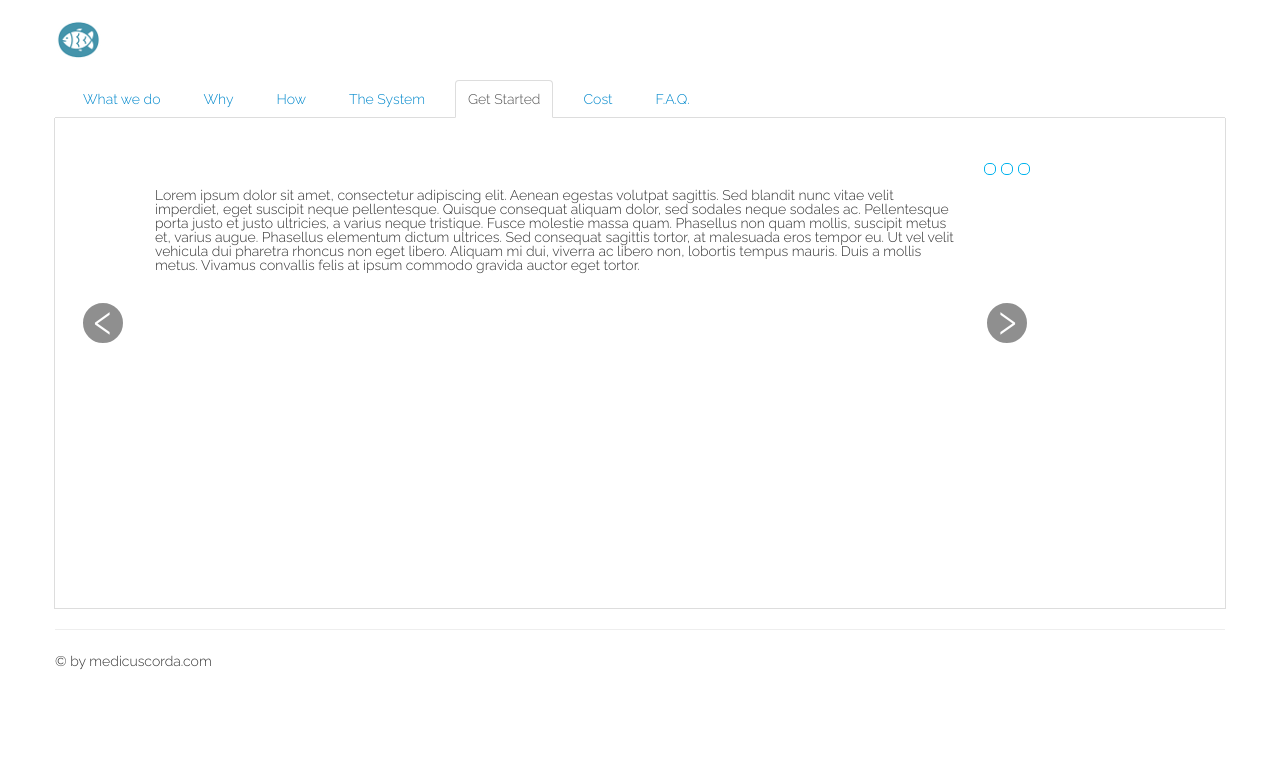
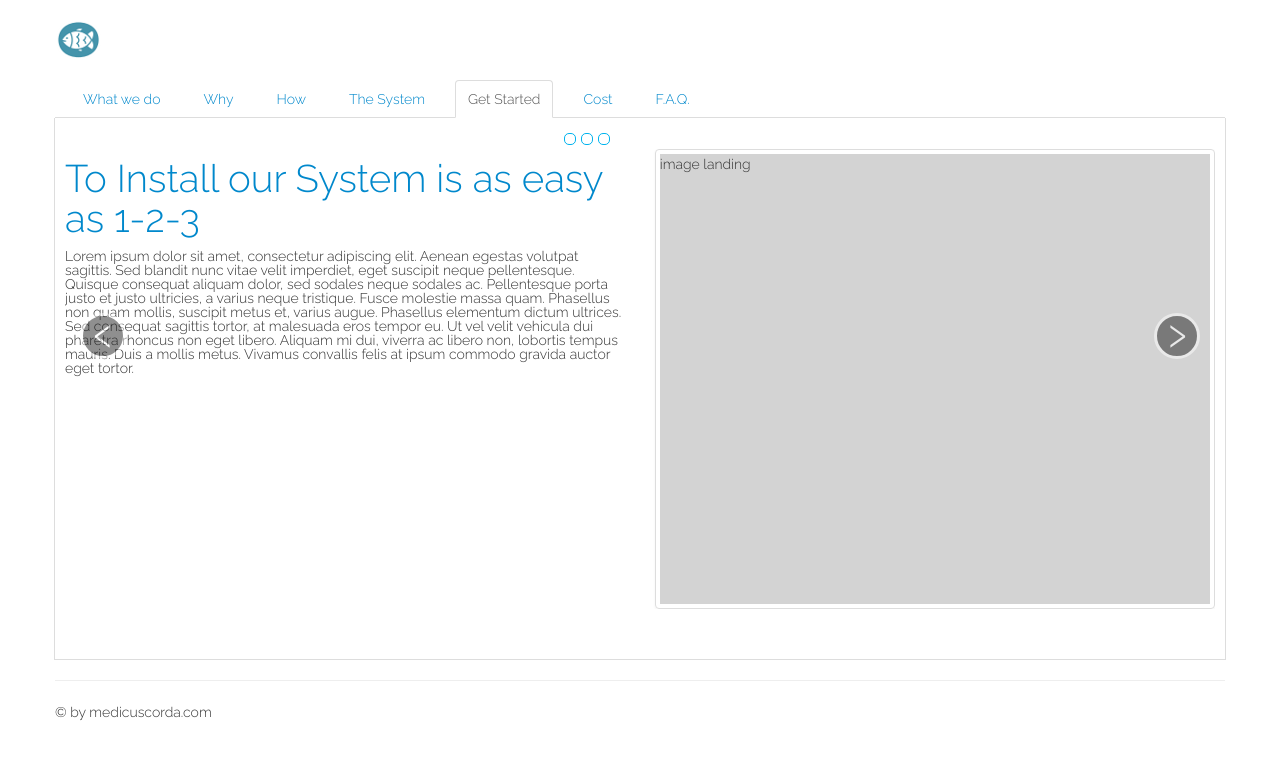
Before and after one commit to nervoustwit/mingus, a PHP site: page /start.html in a window 1280 px wide. Shown: the top 760 px of the page. Run offline with PHP 8.4, Linux system fonts and the light colour scheme.

Commit message:
Updating and refining the HTML template so that Colin can know where and how to spit out HTML in the views.

```diff
--- a/public/cost.html
+++ b/public/cost.html
@@ -28,7 +28,7 @@
                                       ->prependFile($this->basePath() . '/js/jquery.min.js') ? -->
         <script type="text/javascript" src="/js/jquery.min.js"></script>
         <script type="text/javascript" src="/js/bootstrap.min.js"></script>
-        <script type="text/javascript" src="/js/bootstrap-carousel.js"></script>
+        <script type="text/javascript" src="/bootstrap/js/bootstrap-carousel.js"></script>
         <!--[if lt IE 9]><script type="text/javascript" src="/js/html5.js"></script><![endif]-->
 
         <script type="text/javascript">
@@ -56,7 +56,7 @@
                 <div class='row-fluid'>
                     <div class='span6'>
                         <div id="costContent" class="">
-                            <h1>We Believe in the Doctor-Patient Relationship</h1>
+                            <h1>Let's Talk Cost</h1>
                             Vivamus faucibus erat quis erat interdum egestas. Aliquam aliquet iaculis velit. Phasellus semper leo vel tortor porta dapibus. Vivamus aliquam consequat massa, quis sagittis neque elementum ac. Lorem ipsum dolor sit amet, consectetur adipiscing elit. Aliquam hendrerit sem nunc, in volutpat arcu malesuada sed. Quisque auctor rhoncus nunc iaculis ultricies. Integer tristique nulla ac auctor eleifend. Praesent et feugiat est, nec gravida diam. Sed ac tortor viverra, gravida odio nec, sollicitudin nunc. In nec leo adipiscing, rhoncus magna eget, scelerisque arcu. Fusce blandit arcu ut ultricies dignissim. Donec facilisis quis leo at rutrum. Sed pharetra leo vel libero varius vestibulum. Ut tincidunt leo sit amet massa commodo luctus. Etiam tristique purus purus, non ornare nunc consectetur id.
                         </div>
                     </div>
--- a/public/css/medicus-corda.css
+++ b/public/css/medicus-corda.css
@@ -41,7 +41,7 @@ div.main-content {
 }
 .carousel-indicators {
     position: absolute;
-    top: 15px;
+    top: -15px;
     right: 15px;
     z-index: 5;
     margin: 0px;
@@ -49,7 +49,15 @@ div.main-content {
 
 }
 
+.carousel-control-wrapper {
+    position: relative;
+}
 
+.carousel-control-wrapper-row.row-fluid [class*="span"]{
+    padding-top: 0;
+    padding-bottom: 0;
+    min-height: 1px;
+}
 .carousel-indicators li {
     display: block;
     float: left;
@@ -60,6 +68,7 @@ div.main-content {
     background-color: rgba(255, 255, 255, 0.25);
     border-radius: 5px 5px 5px 5px;
     border: solid 1px #00b3ee;
+    cursor: pointer;
 }
 
 .carousel-inner {
@@ -73,7 +82,7 @@ div.main-content {
     width: 800px;
 }
 
-#systemCarousel.carousel, #systemCarousel.carousel .item{
+.carousel, .carousel .item{
     width: 100%;
     padding: 0;
 }
--- a/public/how.html
+++ b/public/how.html
@@ -28,7 +28,7 @@
                                       ->prependFile($this->basePath() . '/js/jquery.min.js') ? -->
         <script type="text/javascript" src="/js/jquery.min.js"></script>
         <script type="text/javascript" src="/js/bootstrap.min.js"></script>
-        <script type="text/javascript" src="/js/bootstrap-carousel.js"></script>
+        <script type="text/javascript" src="/bootstrap/js/bootstrap-carousel.js"></script>
         <!--[if lt IE 9]><script type="text/javascript" src="/js/html5.js"></script><![endif]-->
 
         <script type="text/javascript">
--- a/public/index.html
+++ b/public/index.html
@@ -28,7 +28,7 @@
                                       ->prependFile($this->basePath() . '/js/jquery.min.js') ? -->
         <script type="text/javascript" src="/js/jquery.min.js"></script>
         <script type="text/javascript" src="/js/bootstrap.min.js"></script>
-        <script type="text/javascript" src="/js/bootstrap-carousel.js"></script>
+        <script type="text/javascript" src="/bootstrap/js/bootstrap-carousel.js"></script>
         <!--[if lt IE 9]><script type="text/javascript" src="/js/html5.js"></script><![endif]-->
 
         <script type="text/javascript">
--- a/public/start.html
+++ b/public/start.html
@@ -28,7 +28,7 @@
                                       ->prependFile($this->basePath() . '/js/jquery.min.js') ? -->
         <script type="text/javascript" src="/js/jquery.min.js"></script>
         <script type="text/javascript" src="/js/bootstrap.min.js"></script>
-        <script type="text/javascript" src="/js/bootstrap-carousel.js"></script>
+        <script type="text/javascript" src="/bootstrap/js/bootstrap-carousel.js"></script>
         <!--[if lt IE 9]><script type="text/javascript" src="/js/html5.js"></script><![endif]-->
 
         <script type="text/javascript">
@@ -53,21 +53,58 @@
         <div class="container main-content-container">
             <div class="main-content">
             <!-- ?php echo $this->content; ? -->
-                <div id="myCarousel" class="carousel slide">
-                    <ol class="carousel-indicators">
-                        <li data-target="#myCarousel" data-slide-to="0" class="active"></li>
-                        <li data-target="#myCarousel" data-slide-to="1"></li>
-                        <li data-target="#myCarousel" data-slide-to="2"></li>
-                    </ol>
-                    <!-- Carousel items -->
-                    <div class="carousel-inner">
-                        <div class="active item">Lorem ipsum dolor sit amet, consectetur adipiscing elit. Aenean egestas volutpat sagittis. Sed blandit nunc vitae velit imperdiet, eget suscipit neque pellentesque. Quisque consequat aliquam dolor, sed sodales neque sodales ac. Pellentesque porta justo et justo ultricies, a varius neque tristique. Fusce molestie massa quam. Phasellus non quam mollis, suscipit metus et, varius augue. Phasellus elementum dictum ultrices. Sed consequat sagittis tortor, at malesuada eros tempor eu. Ut vel velit vehicula dui pharetra rhoncus non eget libero. Aliquam mi dui, viverra ac libero non, lobortis tempus mauris. Duis a mollis metus. Vivamus convallis felis at ipsum commodo gravida auctor eget tortor. </div>
-                        <div class="item">Etiam a consectetur arcu. Duis faucibus eu sapien vitae sodales. Cras dignissim non quam volutpat placerat. In hac habitasse platea dictumst. Pellentesque felis risus, dapibus at tincidunt lobortis, malesuada tincidunt nibh. Aliquam pellentesque tempor vulputate. Etiam eu lorem fermentum, tincidunt elit id, varius nulla. Fusce ac massa sit amet odio posuere tincidunt ac sed velit. Nam sit amet malesuada libero. Integer ultricies purus vitae justo auctor aliquet. Cras eget pulvinar tortor. Suspendisse velit lorem, porta et pellentesque eget, elementum ac mi. Quisque vel eleifend nunc. </div>
-                        <div class="item">Praesent placerat vitae enim ac varius. Nam ullamcorper bibendum neque sed tincidunt. Aenean faucibus, eros et interdum adipiscing, arcu orci commodo nulla, eu suscipit risus eros sed sem. Curabitur convallis lorem id eros venenatis, nec tincidunt elit sagittis. Ut lacus tellus, rutrum vel ipsum in, feugiat pellentesque ante. Suspendisse id urna non nisl aliquet rhoncus. Integer mollis non magna ut vestibulum. Sed ultricies et sem vel mattis. Ut quis sagittis lacus. Sed rhoncus ac massa nec vehicula. Sed fringilla eros ac imperdiet hendrerit. Ut non tellus eget velit pharetra sagittis id ut nisi. Donec sem nisi, elementum ut nisi ut, porta ultrices nisi. Sed ullamcorper vitae lorem a tristique. Maecenas convallis pellentesque cursus. Aliquam in porttitor neque. </div>
+                <div class='row-fluid'>
+                    <div class='span12'>
+                        <div class="row-fluid carousel-control-wrapper-row">
+                            <div class="span6 carousel-control-wrapper">
+                                <ol class="carousel-indicators">
+                                    <li data-target="#startCarousel" data-slide-to="0" class="active"></li>
+                                    <li data-target="#startCarousel" data-slide-to="1"></li>
+                                    <li data-target="#startCarousel" data-slide-to="2"></li>
+                                </ol>
+                            </div>
+                            <div class="span6">
+
+                            </div>
+                        </div>
+                        <div id="startCarousel" class="carousel slide">
+                            <!-- Carousel items -->
+                            <div class="carousel-inner">
+
+                                <div class="active item row-fluid">
+                                    <div class="span6">
+                                        <h1>To Install our System is as easy as 1-2-3</h1>
+                                        Lorem ipsum dolor sit amet, consectetur adipiscing elit. Aenean egestas volutpat sagittis. Sed blandit nunc vitae velit imperdiet, eget suscipit neque pellentesque. Quisque consequat aliquam dolor, sed sodales neque sodales ac. Pellentesque porta justo et justo ultricies, a varius neque tristique. Fusce molestie massa quam. Phasellus non quam mollis, suscipit metus et, varius augue. Phasellus elementum dictum ultrices. Sed consequat sagittis tortor, at malesuada eros tempor eu. Ut vel velit vehicula dui pharetra rhoncus non eget libero. Aliquam mi dui, viverra ac libero non, lobortis tempus mauris. Duis a mollis metus. Vivamus convallis felis at ipsum commodo gravida auctor eget tortor.
+                                    </div>
+                                    <div class="span6">
+                                        <div class="thumbnail"><div class="fake-image">image landing</div></div>
+                                    </div>
+                                </div>
+                                <div class="item row-fluid">
+                                    <div class="span6">
+                                        <h1>And It's Completely Free</h1>
+                                        Etiam a consectetur arcu. Duis faucibus eu sapien vitae sodales. Cras dignissim non quam volutpat placerat. In hac habitasse platea dictumst. Pellentesque felis risus, dapibus at tincidunt lobortis, malesuada tincidunt nibh. Aliquam pellentesque tempor vulputate. Etiam eu lorem fermentum, tincidunt elit id, varius nulla. Fusce ac massa sit amet odio posuere tincidunt ac sed velit. Nam sit amet malesuada libero. Integer ultricies purus vitae justo auctor aliquet. Cras eget pulvinar tortor. Suspendisse velit lorem, porta et pellentesque eget, elementum ac mi. Quisque vel eleifend nunc.
+                                    </div>
+                                    <div class="span6">
+                                        <div class="thumbnail"><div class="fake-image">Image 1</div></div>
+                                    </div>
+                                </div>
+                                <div class="item row-fluid">
+                                    <div class="span6">
+                                        <h1>And You Can Stop Any Time</h1>
+                                        Praesent placerat vitae enim ac varius. Nam ullamcorper bibendum neque sed tincidunt. Aenean faucibus, eros et interdum adipiscing, arcu orci commodo nulla, eu suscipit risus eros sed sem. Curabitur convallis lorem id eros venenatis, nec tincidunt elit sagittis. Ut lacus tellus, rutrum vel ipsum in, feugiat pellentesque ante. Suspendisse id urna non nisl aliquet rhoncus. Integer mollis non magna ut vestibulum. Sed ultricies et sem vel mattis. Ut quis sagittis lacus. Sed rhoncus ac massa nec vehicula. Sed fringilla eros ac imperdiet hendrerit. Ut non tellus eget velit pharetra sagittis id ut nisi. Donec sem nisi, elementum ut nisi ut, porta ultrices nisi. Sed ullamcorper vitae lorem a tristique. Maecenas convallis pellentesque cursus. Aliquam in porttitor neque.
+                                    </div>
+                                    <div class="span6">
+                                        <div class="thumbnail"><div class="fake-image">Image 2</div></div>
+                                    </div>
+                                </div>
+                            </div>
+
+                            <!-- Carousel nav -->
+                            <a class="carousel-control left" href="#startCarousel" data-slide="prev">&lsaquo;</a>
+                            <a class="carousel-control right" href="#startCarousel" data-slide="next">&rsaquo;</a>
+                        </div>
                     </div>
-                    <!-- Carousel nav -->
-                    <a class="carousel-control left" href="#myCarousel" data-slide="prev">&lsaquo;</a>
-                    <a class="carousel-control right" href="#myCarousel" data-slide="next">&rsaquo;</a>
                 </div>
             </div>
         </div>
--- a/public/what.html
+++ b/public/what.html
@@ -28,7 +28,7 @@
                                       ->prependFile($this->basePath() . '/js/jquery.min.js') ? -->
         <script type="text/javascript" src="/js/jquery.min.js"></script>
         <script type="text/javascript" src="/js/bootstrap.min.js"></script>
-        <script type="text/javascript" src="/js/bootstrap-carousel.js"></script>
+        <script type="text/javascript" src="/bootstrap/js/bootstrap-carousel.js"></script>
         <!--[if lt IE 9]><script type="text/javascript" src="/js/html5.js"></script><![endif]-->
 
         <script type="text/javascript">
```
Also changed, not shown: public/faq.html (+51 -15 lines), public/system.html (+46 -6 lines).
